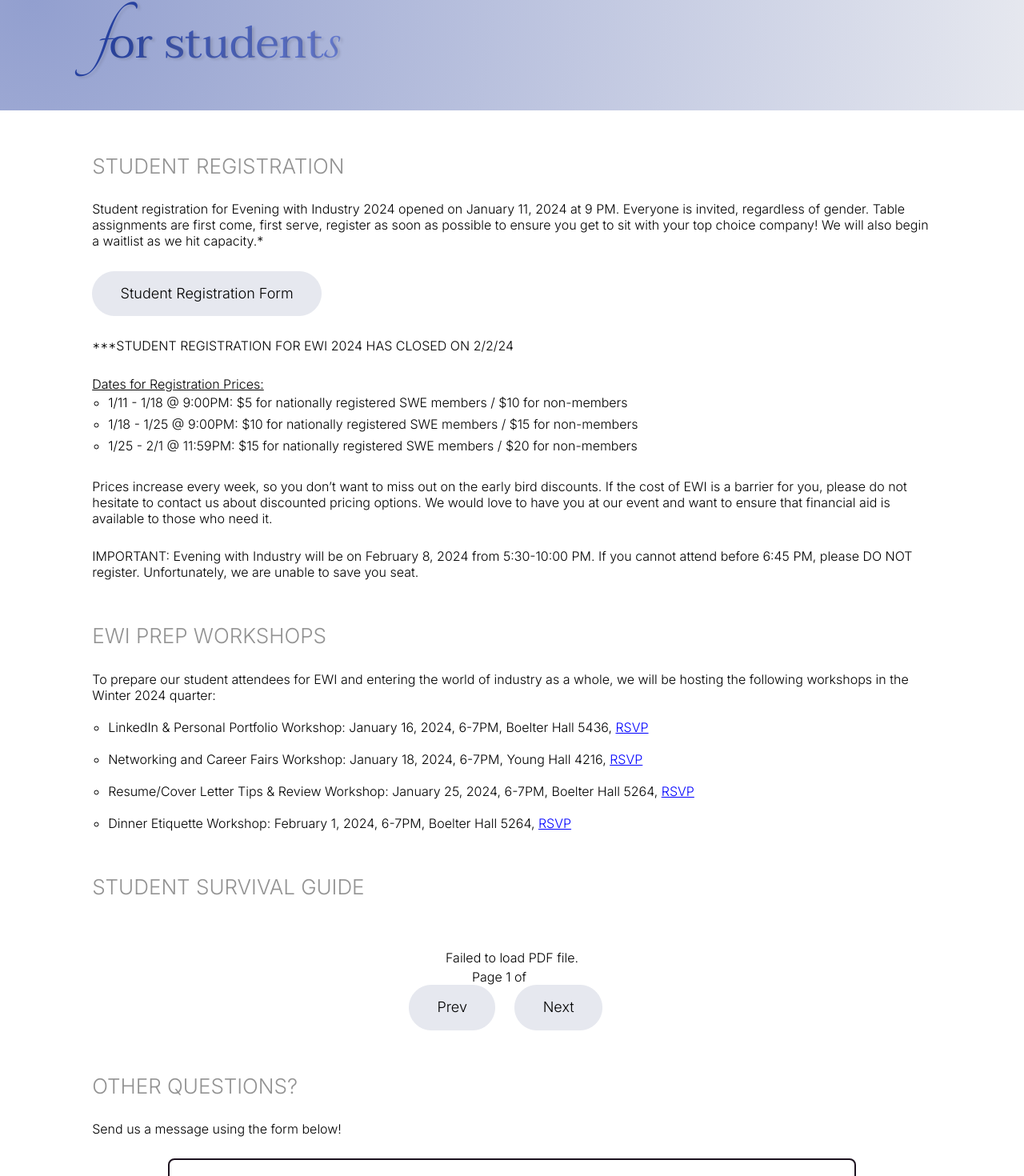
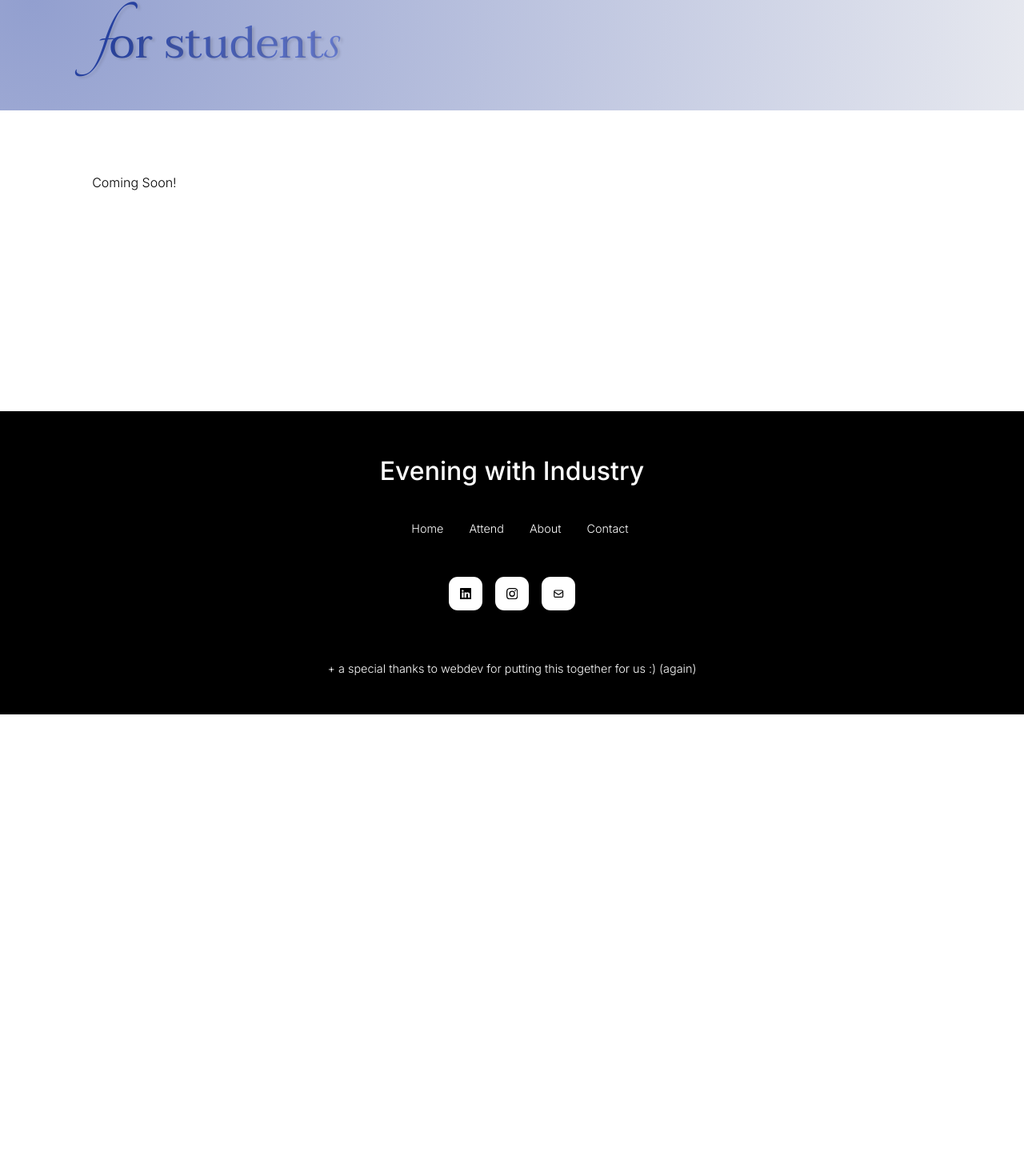
Before and after one commit to swe-ucla/ewi-website, a React (Create React App) app: page /student in a window 1280 px wide. Shown: the part 108-1578 px from the top of the page at 80% size. After the commit the page ends 1001 px from the top, so only its background shows below. Built offline with nearby package versions, Linux system fonts and the light colour scheme; a web font is replaced by a local one.

Commit message:
Fixed overflow on homepage

```diff
--- a/src/components/about/About.jsx
+++ b/src/components/about/About.jsx
@@ -42,7 +42,7 @@ const About = () => {
             <div class="image_container-column-caption">EWI 2024</div>
           </div>
 
-          <div className="image_container-column-image" style={{marginLeft: '-700px', marginTop: "-60px"}}>
+          <div className="image_container-column-image" style={{marginLeft: '-700px', marginTop: "-60px", maxWidth: "100%"}}>
           <img src={EWI20XX} style={{width: "402px", height: "475px"}} alt={'EWI 20XX'}/>
           <div class="image_container-column-caption" style={{textAlign: "right"}}>EWI 20XX</div>
           </div>
--- a/src/components/about/about.css
+++ b/src/components/about/about.css
@@ -26,7 +26,8 @@
   display: flex;
   flex-direction: column; /* Stacks the rows vertically */
   justify-content: center;
-  width: 100%;
+  max-width: 100%;
+  overflow: hidden;
 }
 
 .image_container-row {
@@ -43,7 +44,7 @@
 
 
 .image_container-column-image img {
-  width: 100%; /* Ensures the image does not stretch outside its container */
+  max-width: 100%; /* Ensures the image does not stretch outside its container */
   height: auto;
   display: flex;
   align-items: left;
--- a/src/components/studentInfo/StudentInfo.jsx
+++ b/src/components/studentInfo/StudentInfo.jsx
@@ -5,65 +5,68 @@ import SendMessage from '../sendMessage/sendMessage';
 
 const StudentInfo = () => {
   return (
-    <div className="container student__content">
-        <h2>Student Registration</h2>
-        <div className="student__paragraph">
-          <p>
-              Student registration for Evening with Industry 2024 opened on January 11, 2024 at 9 PM. Everyone is invited, regardless of gender. Table assignments are first come, first serve, register as soon as possible to ensure you get to sit with your top choice company! We will also begin a waitlist as we hit capacity.*
-          </p>
-          <br/>
-          <a className="btn" href="https://docs.google.com/forms/d/1ifw7WO5da8OaMP1yaPWfvdGZP80MlKe4R2ytlkhftbU/viewform?edit_requested=true" target="_blank" rel="noopener noreferrer">Student Registration Form</a>
-          <br/>
-          <br/>
-          <p>***STUDENT REGISTRATION FOR EWI 2024 HAS CLOSED ON 2/2/24</p>
-          <br/>
-          <p style={{textDecoration: 'underline'}}>
-            Dates for Registration Prices:
-            <br/>
-          </p>
-          <ul>
-            <li>1/11 - 1/18 @ 9:00PM: $5 for nationally registered SWE members / $10 for non-members </li>
-            <li> 1/18 - 1/25 @ 9:00PM: $10 for nationally registered SWE members / $15 for non-members</li>
-            <li> 1/25 - 2/1 @ 11:59PM: $15 for nationally registered SWE members / $20 for non-members </li>
-          </ul>
-          <br />
-          <p>
-            Prices increase every week, so you don’t want to miss out on the early bird discounts. If the cost of EWI is a barrier for you, please do not hesitate to contact us about discounted pricing options. We would love to have you at our event and want to ensure that financial aid is available to those who need it.
-          </p>
-          <br />
-          <p> IMPORTANT: Evening with Industry will be on February 8, 2024 from 5:30-10:00 PM. If you cannot attend before 6:45 PM, please DO NOT register. Unfortunately, we are unable to save you seat. </p>
-        </div>
-        <h2>EWI Prep Workshops</h2>
-        <div className="rsvp_link">
-          <p>
-          To prepare our student attendees for EWI and entering the world of industry as a whole, we will be hosting the following workshops in the Winter 2024 quarter:
-          </p>
-          <p>
-            <br/>
-          <ul>
-            <li>LinkedIn & Personal Portfolio Workshop: January 16, 2024, 6-7PM, Boelter Hall 5436, <a href="https://docs.google.com/forms/d/e/1FAIpQLSdtCOzRUiOHoM1yu7elh9sacACvB7LrP3ZzVZqTWU6Fi3JwvA/viewform" target="_blank" rel="noopener noreferrer">RSVP</a></li>
-            <br/>
-            <li>Networking and Career Fairs Workshop: January 18, 2024, 6-7PM, Young Hall 4216, <a className="rsvp_link" href="https://docs.google.com/forms/d/e/1FAIpQLSfO89TiyfCcos3UvPSQcV_R6xnD0N4cc2jBZKWAREIx-Zh4Pw/viewform" rel="noopener noreferrer" target="_blank">RSVP</a></li>
-            <br/>
-            <li>Resume/Cover Letter Tips & Review Workshop: January 25, 2024, 6-7PM, Boelter Hall 5264, <a className="rsvp_link" href="https://forms.gle/TRdn8LWJX9LjCm5G9" target="_blank" rel="noopener noreferrer">RSVP</a></li>
-            <br/>
-            <li>Dinner Etiquette Workshop: February 1, 2024, 6-7PM, Boelter Hall 5264, <a className="rsvp_link" href="https://forms.gle/JzurD93RYabu1B3Y9" target="_blank" rel="noopener noreferrer">RSVP</a> </li>
-          </ul>
-          </p>
-        </div>
-        <h2>Student Survival Guide</h2>
-        <div className='container pdf_container'>
-          <PDFViewerStudent/>
-        </div>
-        <h2>Other Questions?</h2>
-        <p>Send us a message using the form below!</p>
-        <br />
-        <div className="container send_message">
-          <SendMessage />
-        </div>
+    <div className="container coming_soon">
+      <p>Coming Soon!</p>
+    </div>
+    // <div className="container student__content">
+    //     <h2>Student Registration</h2>
+    //     <div className="student__paragraph">
+    //       <p>
+    //           Student registration for Evening with Industry 2024 opened on January 11, 2024 at 9 PM. Everyone is invited, regardless of gender. Table assignments are first come, first serve, register as soon as possible to ensure you get to sit with your top choice company! We will also begin a waitlist as we hit capacity.*
+    //       </p>
+    //       <br/>
+    //       <a className="btn" href="https://docs.google.com/forms/d/1ifw7WO5da8OaMP1yaPWfvdGZP80MlKe4R2ytlkhftbU/viewform?edit_requested=true" target="_blank" rel="noopener noreferrer">Student Registration Form</a>
+    //       <br/>
+    //       <br/>
+    //       <p>***STUDENT REGISTRATION FOR EWI 2024 HAS CLOSED ON 2/2/24</p>
+    //       <br/>
+    //       <p style={{textDecoration: 'underline'}}>
+    //         Dates for Registration Prices:
+    //         <br/>
+    //       </p>
+    //       <ul>
+    //         <li>1/11 - 1/18 @ 9:00PM: $5 for nationally registered SWE members / $10 for non-members </li>
+    //         <li> 1/18 - 1/25 @ 9:00PM: $10 for nationally registered SWE members / $15 for non-members</li>
+    //         <li> 1/25 - 2/1 @ 11:59PM: $15 for nationally registered SWE members / $20 for non-members </li>
+    //       </ul>
+    //       <br />
+    //       <p>
+    //         Prices increase every week, so you don’t want to miss out on the early bird discounts. If the cost of EWI is a barrier for you, please do not hesitate to contact us about discounted pricing options. We would love to have you at our event and want to ensure that financial aid is available to those who need it.
+    //       </p>
+    //       <br />
+    //       <p> IMPORTANT: Evening with Industry will be on February 8, 2024 from 5:30-10:00 PM. If you cannot attend before 6:45 PM, please DO NOT register. Unfortunately, we are unable to save you seat. </p>
+    //     </div>
+    //     <h2>EWI Prep Workshops</h2>
+    //     <div className="rsvp_link">
+    //       <p>
+    //       To prepare our student attendees for EWI and entering the world of industry as a whole, we will be hosting the following workshops in the Winter 2024 quarter:
+    //       </p>
+    //       <p>
+    //         <br/>
+    //       <ul>
+    //         <li>LinkedIn & Personal Portfolio Workshop: January 16, 2024, 6-7PM, Boelter Hall 5436, <a href="https://docs.google.com/forms/d/e/1FAIpQLSdtCOzRUiOHoM1yu7elh9sacACvB7LrP3ZzVZqTWU6Fi3JwvA/viewform" target="_blank" rel="noopener noreferrer">RSVP</a></li>
+    //         <br/>
+    //         <li>Networking and Career Fairs Workshop: January 18, 2024, 6-7PM, Young Hall 4216, <a className="rsvp_link" href="https://docs.google.com/forms/d/e/1FAIpQLSfO89TiyfCcos3UvPSQcV_R6xnD0N4cc2jBZKWAREIx-Zh4Pw/viewform" rel="noopener noreferrer" target="_blank">RSVP</a></li>
+    //         <br/>
+    //         <li>Resume/Cover Letter Tips & Review Workshop: January 25, 2024, 6-7PM, Boelter Hall 5264, <a className="rsvp_link" href="https://forms.gle/TRdn8LWJX9LjCm5G9" target="_blank" rel="noopener noreferrer">RSVP</a></li>
+    //         <br/>
+    //         <li>Dinner Etiquette Workshop: February 1, 2024, 6-7PM, Boelter Hall 5264, <a className="rsvp_link" href="https://forms.gle/JzurD93RYabu1B3Y9" target="_blank" rel="noopener noreferrer">RSVP</a> </li>
+    //       </ul>
+    //       </p>
+    //     </div>
+    //     <h2>Student Survival Guide</h2>
+    //     <div className='container pdf_container'>
+    //       <PDFViewerStudent/>
+    //     </div>
+    //     <h2>Other Questions?</h2>
+    //     <p>Send us a message using the form below!</p>
+    //     <br />
+    //     <div className="container send_message">
+    //       <SendMessage />
+    //     </div>
 
 
-      </div>
+    //   </div>
   );
 };
 
--- a/src/components/studentInfo/studentInfo.css
+++ b/src/components/studentInfo/studentInfo.css
@@ -1,3 +1,8 @@
+.coming_soon{
+    height: 20rem;
+    padding-top: 5rem;
+}
+
 .student__content p {
     text-align: left;
     color: var(--color-primary);
```
